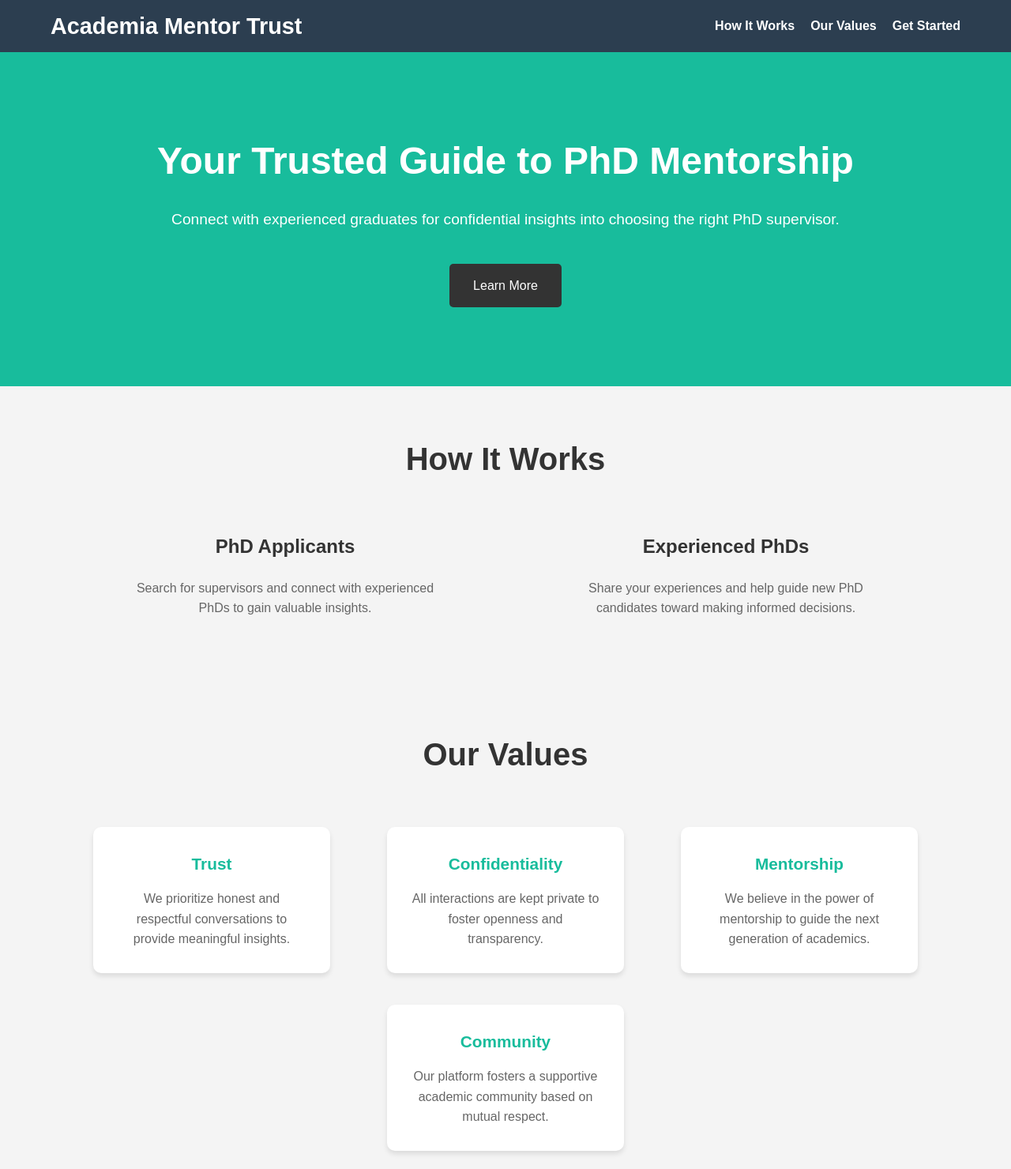
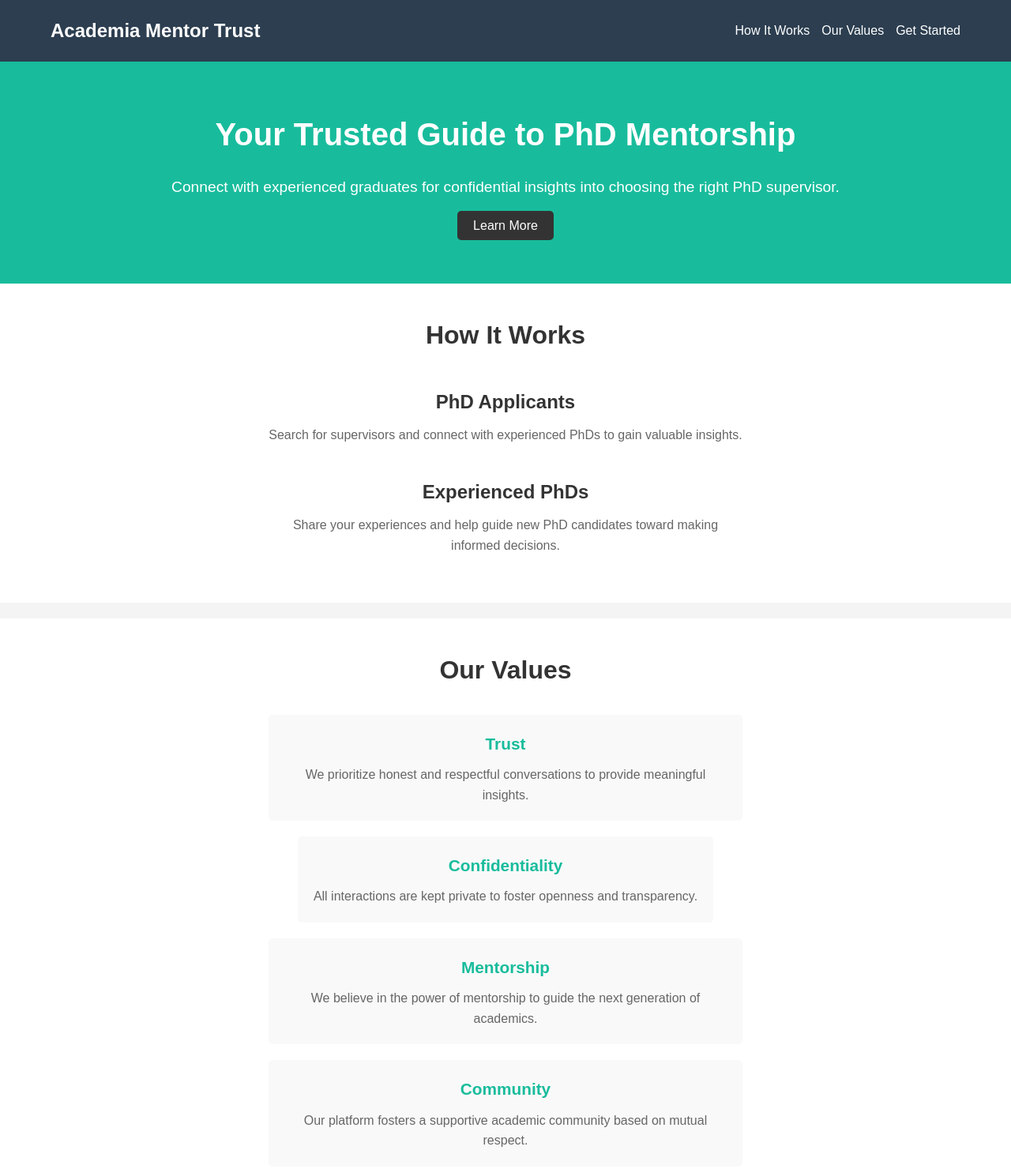
Before and after one commit to ADB991/amt, a plain HTML site: page index.html in a window 1280 px wide. Shown: the top 1480 px of the page at 79% size. Drawn offline with Linux system fonts and the light colour scheme.

Commit message:
Update styles.css

```diff
--- a/styles.css
+++ b/styles.css
@@ -22,10 +22,7 @@ body {
 .header {
     background-color: #2C3E50;
     color: #fff;
-    padding: 10px 0;
-    position: sticky;
-    top: 0;
-    z-index: 1000;
+    padding: 20px 0;
 }
 
 .header .container {
@@ -35,7 +32,7 @@ body {
 }
 
 .header .logo {
-    font-size: 1.8rem;
+    font-size: 1.5rem;
     font-weight: bold;
 }
 
@@ -45,13 +42,13 @@ body {
 }
 
 .header nav ul li {
-    margin-left: 20px;
+    margin-left: 15px;
 }
 
 .header nav ul li a {
     color: #fff;
     text-decoration: none;
-    font-weight: bold;
+    font-size: 1rem;
 }
 
 .header nav ul li a:hover {
@@ -63,27 +60,26 @@ body {
     background-color: #18BC9C;
     color: white;
     text-align: center;
-    padding: 100px 20px;
+    padding: 60px 20px;
 }
 
 .hero h1 {
-    font-size: 3rem;
+    font-size: 2.5rem;
+    margin-bottom: 20px;
 }
 
 .hero p {
     font-size: 1.2rem;
-    margin: 20px 0;
+    margin-bottom: 20px;
 }
 
 .cta-button {
     background-color: #333;
     color: white;
-    padding: 15px 30px;
+    padding: 10px 20px;
     text-decoration: none;
     font-size: 1rem;
     border-radius: 5px;
-    display: inline-block;
-    margin-top: 20px;
 }
 
 .cta-button:hover {
@@ -92,30 +88,32 @@ body {
 
 /* Section Styles */
 .section {
-    padding: 60px 20px;
+    padding: 40px 20px;
     text-align: center;
+    background-color: white;
+    margin-bottom: 20px;
 }
 
 h2 {
-    font-size: 2.5rem;
-    margin-bottom: 40px;
+    font-size: 2rem;
+    margin-bottom: 20px;
 }
 
 /* Workflow Section */
 .workflow {
     display: flex;
-    justify-content: space-around;
-    flex-wrap: wrap;
+    flex-direction: column;
+    align-items: center;
 }
 
 .workflow-step {
-    max-width: 400px;
-    margin: 20px;
+    max-width: 600px;
+    margin: 20px 0;
 }
 
 .workflow-step h3 {
     font-size: 1.5rem;
-    margin-bottom: 20px;
+    margin-bottom: 10px;
 }
 
 .workflow-step p {
@@ -126,23 +124,22 @@ h2 {
 /* Values Section */
 .value-cards {
     display: flex;
-    justify-content: space-around;
-    flex-wrap: wrap;
+    flex-direction: column;
+    align-items: center;
 }
 
 .value-card {
-    background-color: white;
-    border-radius: 10px;
-    box-shadow: 0px 4px 6px rgba(0, 0, 0, 0.1);
-    padding: 30px;
-    margin: 20px;
-    max-width: 300px;
+    background-color: #f9f9f9;
+    padding: 20px;
+    margin: 10px 0;
+    border-radius: 5px;
+    max-width: 600px;
 }
 
 .value-card h3 {
     font-size: 1.3rem;
-    margin-bottom: 15px;
     color: #18BC9C;
+    margin-bottom: 10px;
 }
 
 .value-card p {
@@ -154,12 +151,11 @@ h2 {
 .cta-section {
     background-color: #2C3E50;
     color: white;
-    padding: 60px 20px;
-    text-align: center;
+    padding: 40px 20px;
 }
 
 .cta-section h2 {
-    font-size: 2.5rem;
+    font-size: 2rem;
     margin-bottom: 20px;
 }
 
@@ -169,7 +165,7 @@ h2 {
 
 .cta-section .cta-button {
     background-color: #18BC9C;
-    padding: 15px 30px;
+    padding: 10px 20px;
 }
 
 .cta-section .cta-button:hover {
```
